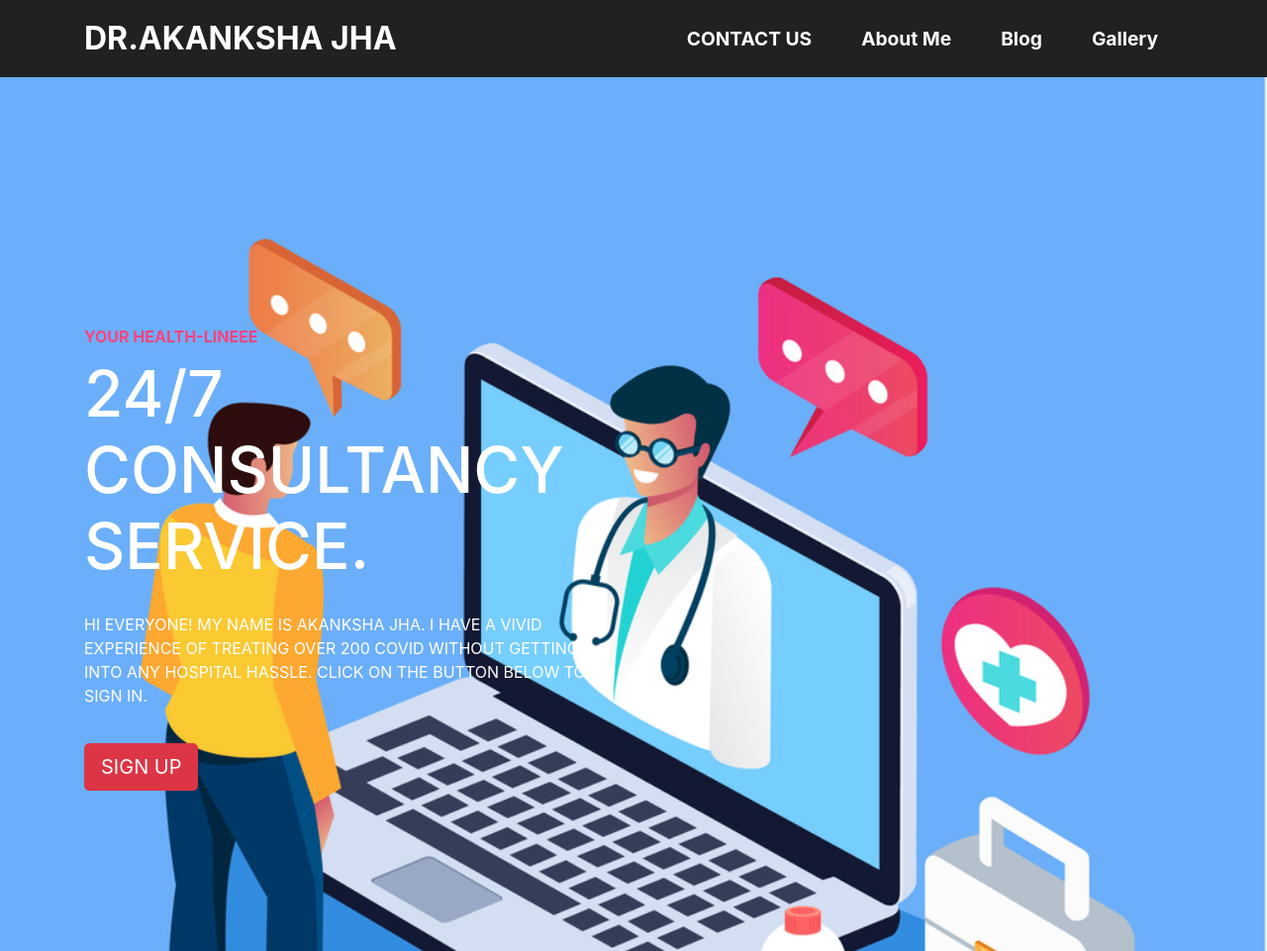
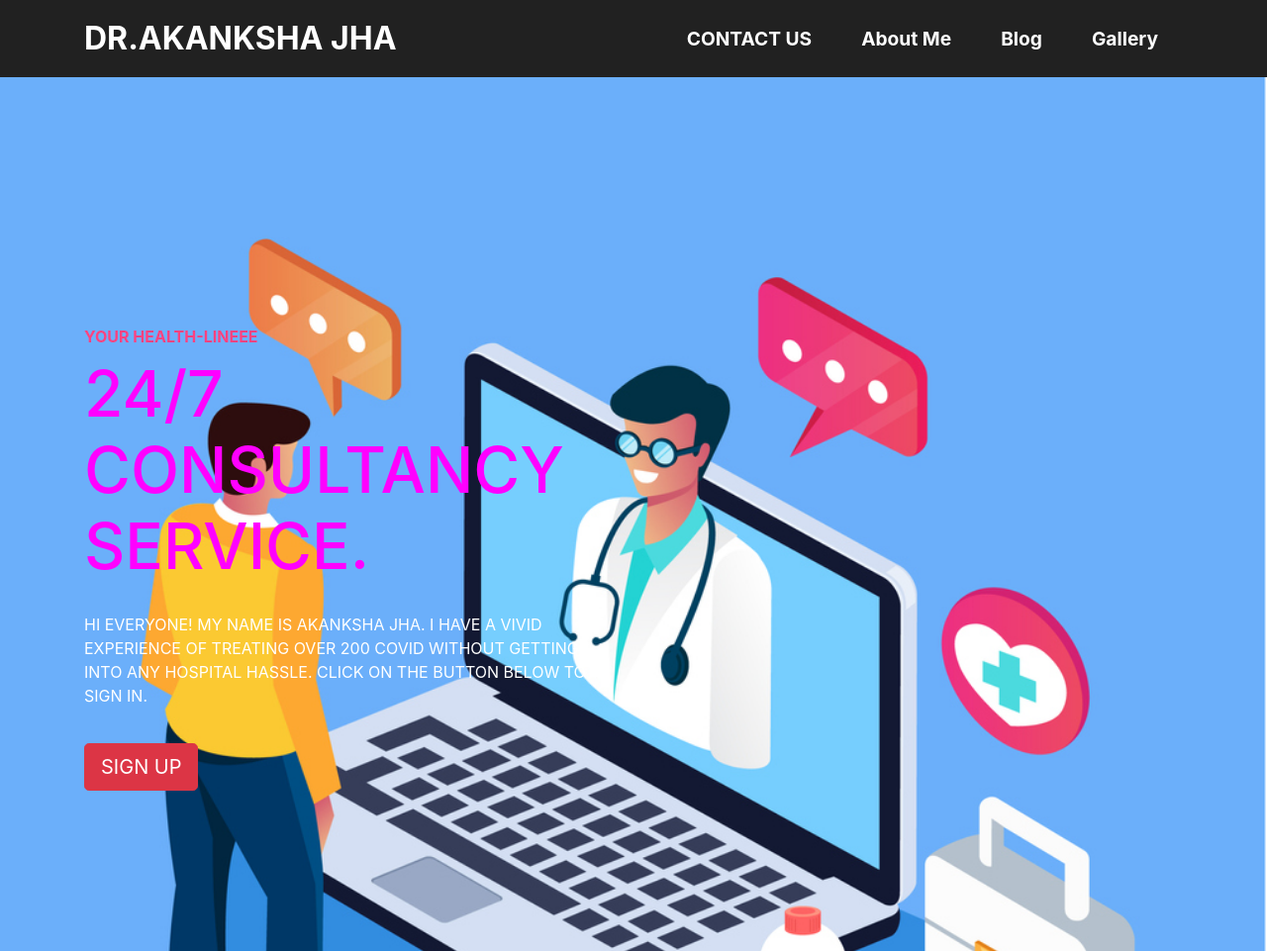
Before and after one commit to aditi898/aditi898.github.io, a plain HTML site: page index.html in a window 1280 px wide. Shown: the top 961 px of the page at 99% size. Drawn offline with nearby package versions, Linux system fonts and the light colour scheme.

Commit message:
Update styles.css

```diff
--- a/css/styles.css
+++ b/css/styles.css
@@ -56,7 +56,7 @@ h2
 .top-heading
 {
 	padding: 45% 0 0;
-	color: #fff;
+	color: #ff00ff;
 	font-size: 4rem;
 }
 .title-button
```
